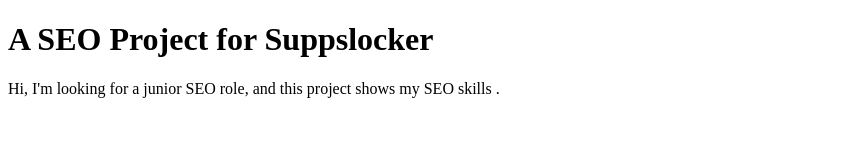
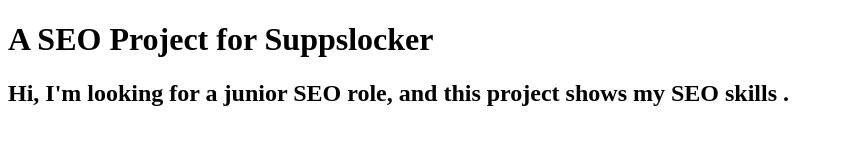
Before and after one commit to KKYLETEST/aseoproject.github.io, a plain HTML site: page index.html in a window 1280 px wide. Shown: the whole page, without its empty margins (0-843 px from the left). Drawn offline with Linux system fonts and the light colour scheme.

Commit message:
Update index.html

```diff
--- a/index.html
+++ b/index.html
@@ -2,6 +2,6 @@
 <html>
 <body>
 <h1>A SEO Project for Suppslocker </h1>
-<p>Hi, I'm looking for a junior SEO role, and this project shows my SEO skills .</p>
+<h2>Hi, I'm looking for a junior SEO role, and this project shows my SEO skills .</h2>
 </body>
 </html>
```
